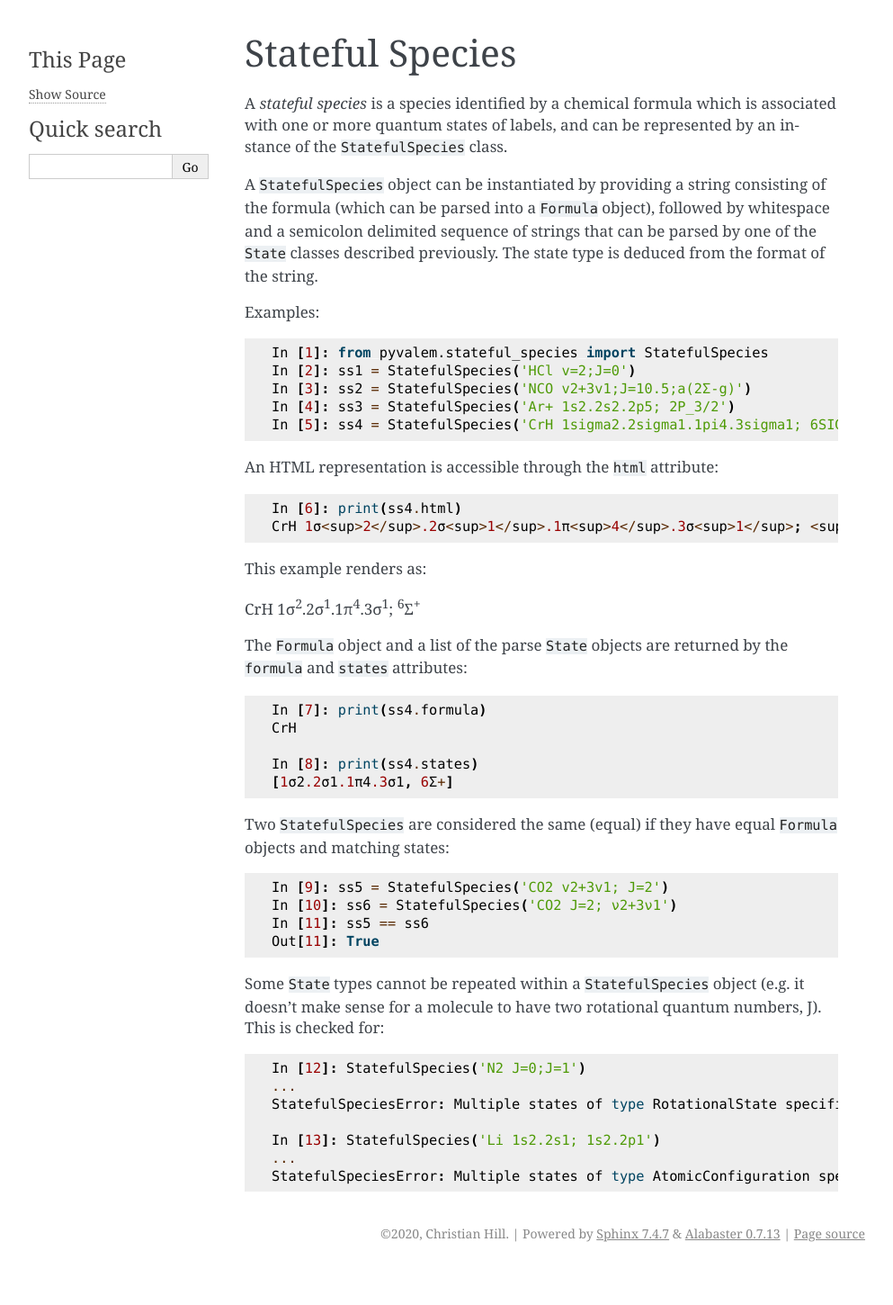
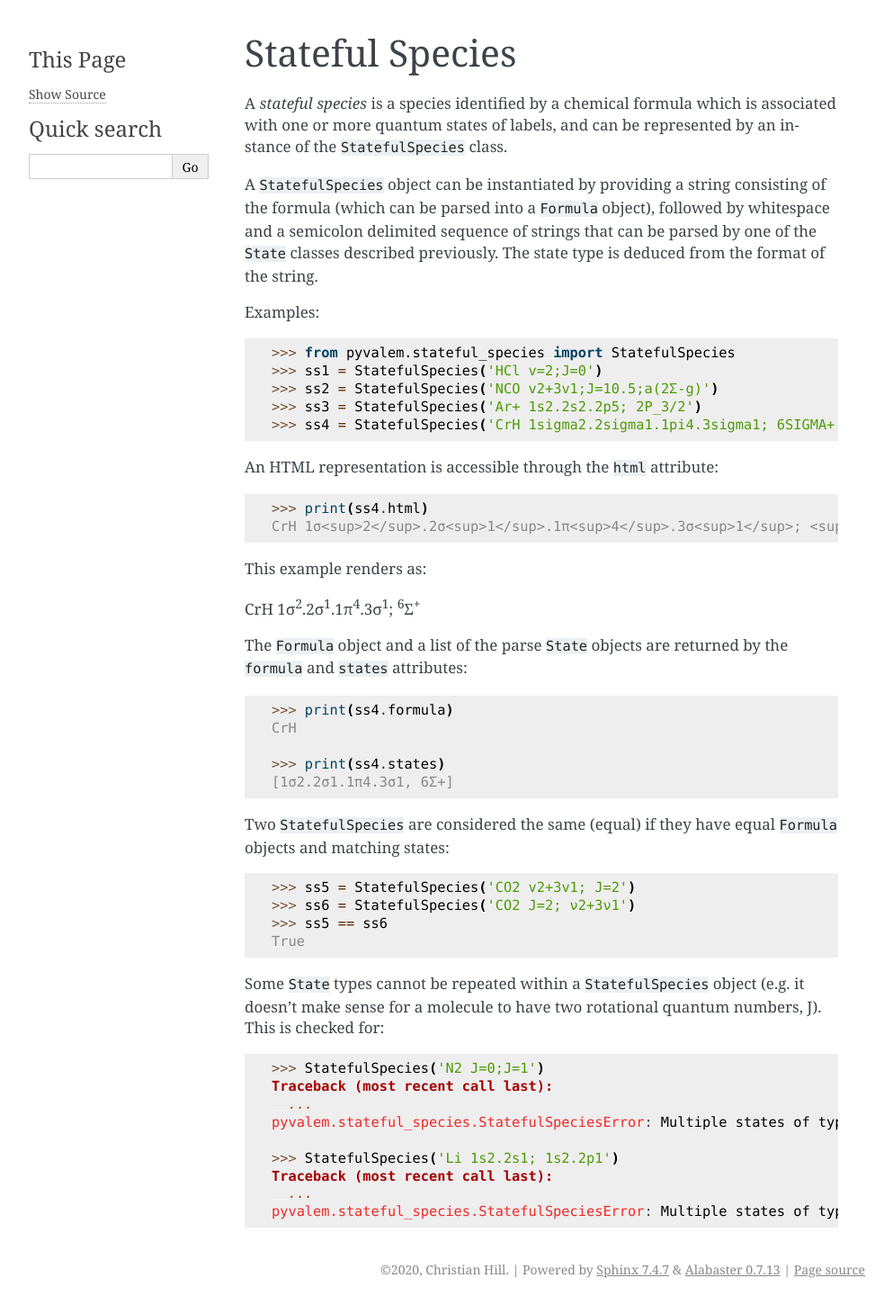
Before and after one commit to xnx/pyvalem, a Sphinx documentation site: the page built from doc/stateful_species.rst, in a window 1280 px wide. Shown: the whole page at 90% size, without its empty margins (148-1141 px from the left). Built offline with Sphinx 7.4.7, drawn with Linux system fonts in a browser that asks for light colours; before the commit the page ends 1410 px from its top, so only the background shows below that.

Commit message:
tweak introduction.rst and stateful_species.rst to adhere to the docstring standard

```diff
--- a/doc/stateful_species.rst
+++ b/doc/stateful_species.rst
@@ -1,21 +1,31 @@
 Stateful Species
 ****************
 
-A *stateful species* is a species identified by a chemical formula which is associated with one or more quantum states of labels, and can be represented by an instance of the ``StatefulSpecies`` class.
+A *stateful species* is a species identified by a chemical formula which is associated
+with one or more quantum states of labels, and can be represented by an instance of the
+``StatefulSpecies`` class.
 
-A ``StatefulSpecies`` object can be instantiated by providing a string consisting of the formula (which can be parsed into a ``Formula`` object), followed by whitespace and a semicolon delimited sequence of strings that can be parsed by one of the ``State`` classes described previously. The state type is deduced from the format of the string.
+A ``StatefulSpecies`` object can be instantiated by providing a string consisting of
+the formula (which can be parsed into a ``Formula`` object), followed by whitespace
+and a semicolon delimited sequence of strings that can be parsed by one of the
+``State`` classes described previously.
+The state type is deduced from the format of the string.
 
-Examples::
+Examples:
 
-    In [1]: from pyvalem.stateful_species import StatefulSpecies
-    In [2]: ss1 = StatefulSpecies('HCl v=2;J=0')
-    In [3]: ss2 = StatefulSpecies('NCO v2+3v1;J=10.5;a(2Σ-g)')
-    In [4]: ss3 = StatefulSpecies('Ar+ 1s2.2s2.2p5; 2P_3/2')
-    In [5]: ss4 = StatefulSpecies('CrH 1sigma2.2sigma1.1pi4.3sigma1; 6SIGMA+')
+.. code-block:: pycon
 
-An HTML representation is accessible through the ``html`` attribute::
+    >>> from pyvalem.stateful_species import StatefulSpecies
+    >>> ss1 = StatefulSpecies('HCl v=2;J=0')
+    >>> ss2 = StatefulSpecies('NCO v2+3v1;J=10.5;a(2Σ-g)')
+    >>> ss3 = StatefulSpecies('Ar+ 1s2.2s2.2p5; 2P_3/2')
+    >>> ss4 = StatefulSpecies('CrH 1sigma2.2sigma1.1pi4.3sigma1; 6SIGMA+')
 
-    In [6]: print(ss4.html)
+An HTML representation is accessible through the ``html`` attribute:
+
+.. code-block:: pycon
+
+    >>> print(ss4.html)
     CrH 1σ<sup>2</sup>.2σ<sup>1</sup>.1π<sup>4</sup>.3σ<sup>1</sup>; <sup>6</sup>Σ<sup>+</sup>
 
 This example renders as:
@@ -24,31 +34,40 @@
 
     CrH 1σ<sup>2</sup>.2σ<sup>1</sup>.1π<sup>4</sup>.3σ<sup>1</sup>; <sup>6</sup>Σ<sup>+</sup>
 
-.. raw:: latex
 
-    $\mathrm{Cr}\mathrm{H} \; 1\sigma^{2}2\sigma^{1}1\pi^{4}3\sigma^{1}; \; {}^{6}\Sigma^+$
+The ``Formula`` object and a list of the parse ``State`` objects are returned by the
+``formula`` and ``states`` attributes:
 
-The ``Formula`` object and a list of the parse ``State`` objects are returned by the ``formula`` and ``states`` attributes::
+.. code-block:: pycon
 
-    In [7]: print(ss4.formula)
+    >>> print(ss4.formula)
     CrH
 
-    In [8]: print(ss4.states)
+    >>> print(ss4.states)
     [1σ2.2σ1.1π4.3σ1, 6Σ+]
 
-Two ``StatefulSpecies`` are considered the same (equal) if they have equal ``Formula`` objects and matching states::
+Two ``StatefulSpecies`` are considered the same (equal) if they have equal ``Formula``
+objects and matching states:
 
-    In [9]: ss5 = StatefulSpecies('CO2 v2+3v1; J=2')
-    In [10]: ss6 = StatefulSpecies('CO2 J=2; ν2+3ν1')
-    In [11]: ss5 == ss6
-    Out[11]: True
+.. code-block:: pycon
 
-Some ``State`` types cannot be repeated within a ``StatefulSpecies`` object (e.g. it doesn't make sense for a molecule to have two rotational quantum numbers, J). This is checked for::
+    >>> ss5 = StatefulSpecies('CO2 v2+3v1; J=2')
+    >>> ss6 = StatefulSpecies('CO2 J=2; ν2+3ν1')
+    >>> ss5 == ss6
+    True
 
-    In [12]: StatefulSpecies('N2 J=0;J=1')
-    ...
-    StatefulSpeciesError: Multiple states of type RotationalState specified for N2 J=0;J=1
+Some ``State`` types cannot be repeated within a ``StatefulSpecies`` object
+(e.g. it doesn't make sense for a molecule to have two rotational quantum numbers, J).
+This is checked for:
 
-    In [13]: StatefulSpecies('Li 1s2.2s1; 1s2.2p1')
-    ...
-    StatefulSpeciesError: Multiple states of type AtomicConfiguration specified for Li 1s2.2s1;1s2.2p1
+.. code-block:: pycon
+
+    >>> StatefulSpecies('N2 J=0;J=1')
+    Traceback (most recent call last):
+      ...
+    pyvalem.stateful_species.StatefulSpeciesError: Multiple states of type RotationalState specified for N2 J=0;J=1
+
+    >>> StatefulSpecies('Li 1s2.2s1; 1s2.2p1')
+    Traceback (most recent call last):
+      ...
+    pyvalem.stateful_species.StatefulSpeciesError: Multiple states of type AtomicConfiguration specified for Li 1s2.2p1;1s2.2s1
```
Also changed, not shown: doc/introduction.rst (+132 -78 lines).
